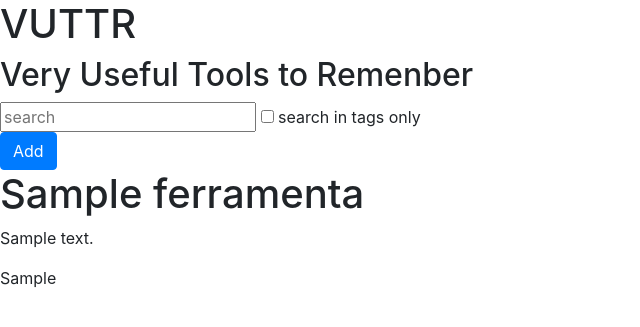
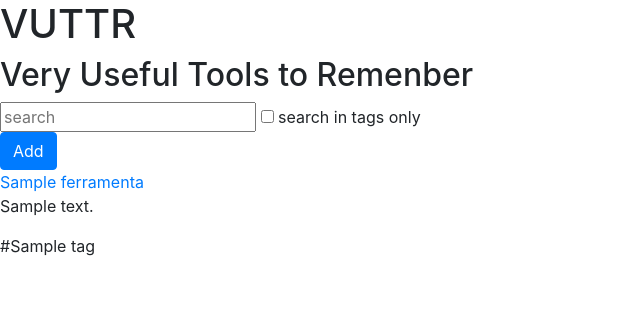
Before and after one commit to GabrielT98/Desafio-Bossabox, a Flask app: template application/view/templates/index.html in a window 1280 px wide. Shown: the top 327 px of the page, without its empty margins (0-640 px from the left). Run offline with Flask 2, Linux system fonts and the light colour scheme; the template is opened without the code that fills it: most values are stand-ins (such as "Sample title", 1, 10 or a date in 2020); some libraries are stand-ins or nearby versions.

Commit message:
Corrigindo a classe ferramenta e listando as tags formatadas no index.

```diff
--- a/application/controller/index_controller.py
+++ b/application/controller/index_controller.py
@@ -16,7 +16,7 @@ def inserir():
     nome = request.form.get('nome',None)
     link = request.form.get('link',None)
     descricao = request.form.get('descricao',None)
-    tags = request.form.get('tags',None)
+    tags = request.form.get('tags',None).split(" ")
     ferramenta = Ferramenta(id,nome,link,descricao,tags)
     ferramenta_dao.adicionar_ferramenta(ferramenta)
 
@@ -40,7 +40,7 @@ def buscar():
                 lista_ferramenta_filtrada.append(ferramenta)
         return render_template("index.html",list_ferramentas = lista_ferramenta_filtrada)
 
-    else:
+    elif request.form.getlist('search') == ['1']:
         palavra_chave = request.args.get('palavra_chave')
         for ferramenta in list_ferramentas:
             if palavra_chave in ferramenta.get_tags():
--- a/application/model/entily/ferrementa.py
+++ b/application/model/entily/ferrementa.py
@@ -1,7 +1,7 @@
 from typing import List
 
 class Ferramenta():
-    def __init__(self,id :int,nome: str,link: str,descricao:str,tags: str):
+    def __init__(self,id :int,nome: str,link: str,descricao:str,tags: List):
         self.__id = id
         self.__nome = nome
         self.__link = link
--- a/application/view/static/css/index.css
+++ b/application/view/static/css/index.css
@@ -0,0 +1,3 @@
+body{
+    background-color: grey;
+}
--- a/application/view/templates/index.html
+++ b/application/view/templates/index.html
@@ -3,7 +3,7 @@
 <head>
     <meta charset="UTF-8">
     <title>VUTTR</title>
-    <link rel="stylesheet" href="{{url_for('static', filename='css/index.css')}}">
+    <link rel="stylesheet" href="{{ url_for('static', filename='css/index.css') }}">
     <link rel="stylesheet" href="https://stackpath.bootstrapcdn.com/bootstrap/4.1.3/css/bootstrap.min.css" integrity="sha384-MCw98/SFnGE8fJT3GXwEOngsV7Zt27NXFoaoApmYm81iuXoPkFOJwJ8ERdknLPMO" crossorigin="anonymous">
 
 </head>
@@ -25,12 +25,17 @@
     {% if list_ferramentas  == [] %}
         <p>No tools registered</p>
     {% else %}
-    {% for ferramenta in list_ferramentas %}
-        <section class="ferramenta">
-            <h1>{{ferramenta.get_nome() }}</h1>
-            <p>{{ ferramenta.get_descricao() }}</p>
-            <p>{{ ferramenta.get_tags() }}</p>
-        </section>
+        {% for ferramenta in list_ferramentas %}
+            <section class="ferramenta">
+                <a href="{{ ferramenta.get_link() }}">{{ferramenta.get_nome() }}</a>
+                <p>{{ ferramenta.get_descricao() }}</p>
+
+                {% for tag in ferramenta.get_tags()%}
+                    <div class="tags">
+                        <p>#{{ tag }}</p>
+                    </div>
+                {% endfor %}
+            </section>
         {% endfor %}
     {%endif%}
 
```
